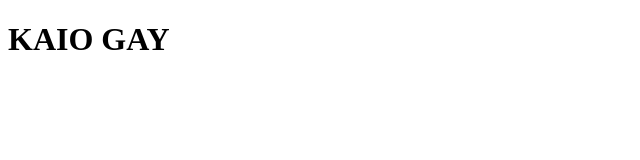
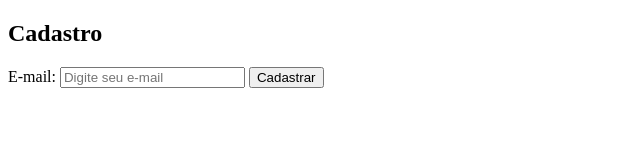
Before and after one commit to luispneu/BRANCH1, a plain HTML site: page index.html in a window 1280 px wide. Shown: the whole page, without its empty margins (0-640 px from the left). Drawn offline with Linux system fonts and the light colour scheme.

Commit message:
funcionalidade3

```diff
--- a/index.html
+++ b/index.html
@@ -6,6 +6,24 @@
     <title>Document</title>
 </head>
 <body>
-    <H1> KAIO GAY </H1>
+    <!DOCTYPE html>
+<html lang="pt-br">
+<head>
+    <meta charset="UTF-8">
+    <meta name="viewport" content="width=device-width, initial-scale=1.0">
+    <title>Cadastro - Validação de E-mail</title>
+</head>
+<body>
+
+    <h2>Cadastro</h2>
+    <form action="/cadastro" method="post">
+        <label for="email">E-mail:</label>
+        <input type="email" id="email" name="email" required placeholder="Digite seu e-mail">
+        <button type="submit">Cadastrar</button>
+    </form>
+
 </body>
 </html>
+
+</body>
+</html>
```
